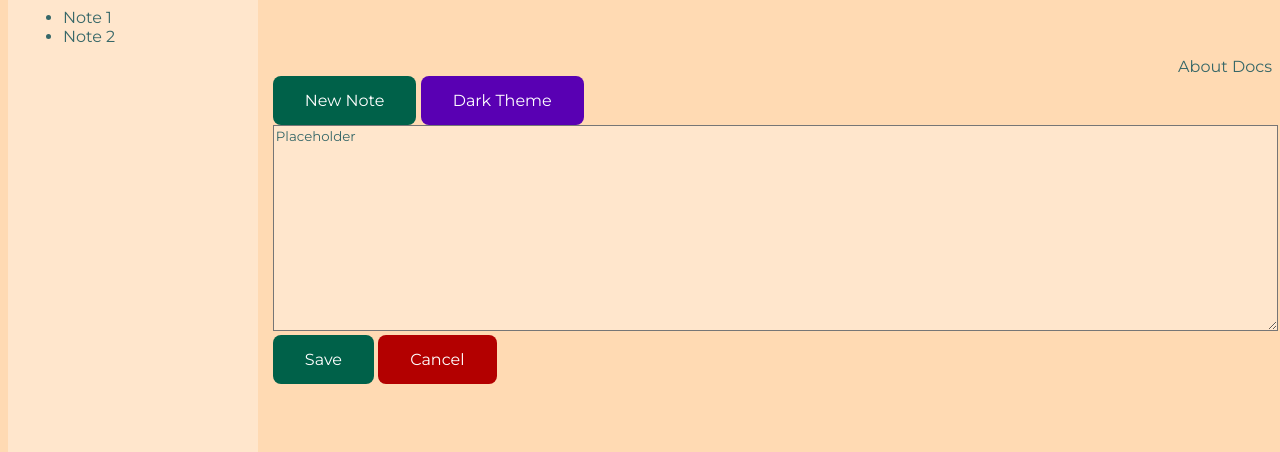
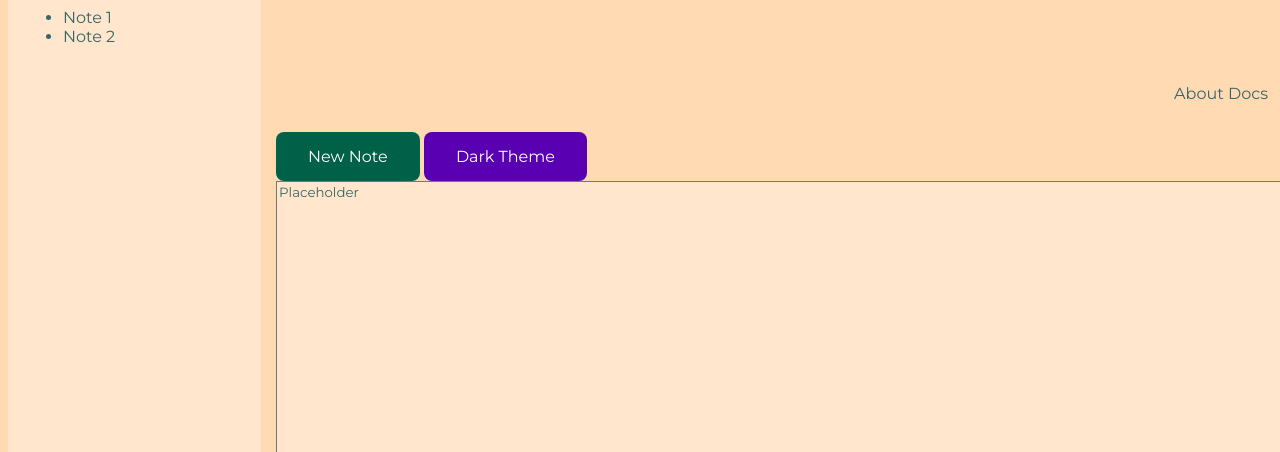
Before and after one commit to ScottyMac44/Web-Technologies-Assignment, a plain HTML site: page index.html in a window 1280 px wide. Shown: the part 84-536 px from the top of the page. Drawn offline with Linux system fonts and the light colour scheme.

Commit message:
content now fills entire viewport

```diff
--- a/css/stylesheet.css
+++ b/css/stylesheet.css
@@ -1,6 +1,11 @@
 html * {
     font-family: 'Montserrat', sans-serif;
-    color:#366768;
+    color: #366768;
+}
+
+html,body {
+    width: 100%;
+    height: 100%;
 }
 
 img {
@@ -10,7 +15,7 @@ img {
 
 textarea {
     width: 100%;
-    height:200px;
+    height: 70%;
     background-color: #ffe6cc;
 }
 
@@ -23,10 +28,13 @@ button {
     display: inline-block;
     font-size: 16px;
     color: white;
+    height: 10%
 }
 
 .links {
     text-align: right;
+    margin-right: 20px;
+    height: 10%;
 }
 
 .dark-theme {
@@ -68,7 +76,7 @@ button {
     main {
         grid-area: 2 / 2 / 3 / 3;
         padding-bottom: 30px;
-        height: fit-content;
+        height: 100%;
     }
 
     footer {
--- a/index.html
+++ b/index.html
@@ -31,14 +31,17 @@
             <a>Docs</a>
         </div>
 
-        <button class="new-note">New Note</button>
-        <button class="dark-theme">Dark Theme</button>
+        <div class="topButtons">
+            <button class="new-note">New Note</button>
+            <button class="dark-theme">Dark Theme</button>
+        </div>
 
         <textarea>Placeholder</textarea>
 
-        <button class="save">Save</button>
-        <button class="cancel">Cancel</button>
-
+        <div class="bottomButtons">
+            <button class="save">Save</button>
+            <button class="cancel">Cancel</button>
+        </div>
 
     </main>
 
```
